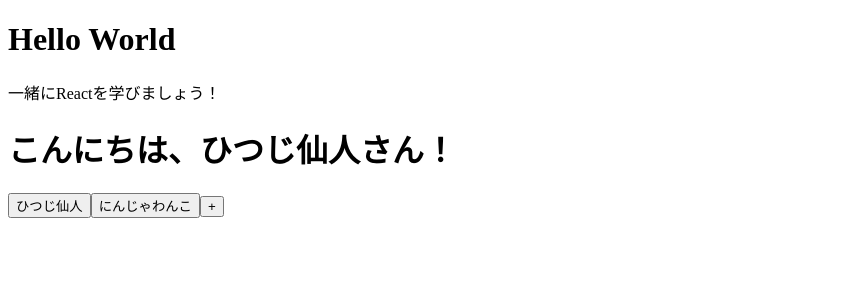
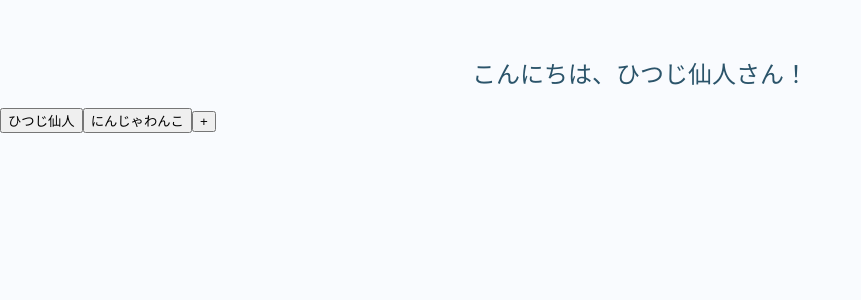
Before and after one commit to mk1018/docker-react, a React (Create React App) app in the folder react-sample/: page / in a window 1280 px wide. Shown: the top 300 px of the page, without its empty margins (0-861 px from the left). Built offline with nearby package versions, Linux system fonts and the light colour scheme.

Commit message:
component追加

```diff
--- /dev/null
+++ b/react-sample/public/common/css/style.css
@@ -0,0 +1,64 @@
+html {
+    font: 100% / 1.5 "Lato", "Hiragino Maru Gothic Pro", "Meiryo UI", Meiryo, "MS PGothic", sans-serif;
+    background: #f9fbfe;
+  }
+
+  h1, h2, h3, h4, h5, h6, p, div {
+     color: #2b546a;
+     font-weight: normal;
+  }
+
+  h1 {
+    font-size: 1.5rem;
+  }
+
+  body {
+    margin: 0;
+    padding: 0;
+  }
+
+  h1 {
+    padding-top: 40px;
+    text-align:center;
+  }
+
+  p {
+    text-align:center;
+  }
+
+  .language {
+    height: 400px;
+    width: 810px;
+    padding: 0 70px;
+    margin: auto;
+  }
+
+  .language-item {
+    width: 240px;
+    height: 250px;
+    background: #ffffff;
+    margin: 15px;
+    float: left;
+    box-shadow: rgba(0, 0, 0, 0.12) 0px 1px 6px, rgba(0, 0, 0, 0.12) 0px 1px 4px;
+    border-radius: 3px;
+    position: relative;
+  }
+
+  .language-name {
+    position: absolute;
+    left: 0;
+    right: 0;
+    top: 40px;
+    margin: auto;
+    text-align: center;
+  }
+
+  .language-image {
+    position: absolute;
+    left: 0;
+    right: 0;
+    bottom: 40px;
+    margin: auto;
+    height: auto;
+    width: 60%;
+  }
--- a/react-sample/public/index.html
+++ b/react-sample/public/index.html
@@ -25,6 +25,7 @@
       Learn how to configure a non-root public URL by running `npm run build`.
     -->
     <title>React App</title>
+    <link href="common/css/style.css" rel="stylesheet" type="text/css">
   </head>
   <body>
     <noscript>You need to enable JavaScript to run this app.</noscript>
--- a/react-sample/src/App.js
+++ b/react-sample/src/App.js
@@ -2,22 +2,25 @@ import logo from './logo.svg';
 import React from 'react';
 import './App.css';
 // import Header from './components/Header'
-import { BrowserRouter, Route, Switch } from 'react-router-dom'
+import { BrowserRouter as Router, Route, Switch } from 'react-router-dom'
 import PageHome from './components/PageHome'
 import PageThread from './components/PageThread'
 import PageNotFound from './components/PageNotFound'
+import Language from './components/Language'
 
 class App extends React.Component {
   render() {
     return (
-      <div>
-        {/* <h1>タグを用いて、「Hello World」と表示してください */}
-        <h1>Hello World</h1>
-
-        {/* <p>タグを用いて、「一緒にReactを学びましょう！」と表示してください */}
-        <p>一緒にReactを学びましょう！</p>
-        <PageHome />
-      </div>
+      <Router>
+        <Switch>
+          <Route exact path="/">
+            <PageHome />
+          </Route>
+          <Route path="/language">
+            <Language />
+          </Route>
+        </Switch>
+      </Router>
     );
   }
   // return (
--- /dev/null
+++ b/react-sample/src/components/Language.js
@@ -0,0 +1,17 @@
+import React from 'react';
+
+class Language extends React.Component {
+  render() {
+    return (
+        <div className="language">
+
+      <div className='language-item'>
+        <div className='language-name'>HTML & CSS</div>
+        <img className='language-image' src='https://s3-ap-northeast-1.amazonaws.com/progate/shared/images/lesson/react/html.svg' />
+      </div>
+      </div>
+    );
+  }
+}
+
+export default Language;
```
Also changed, not shown: 1 other file (tests, documents, lock files or other folders).
